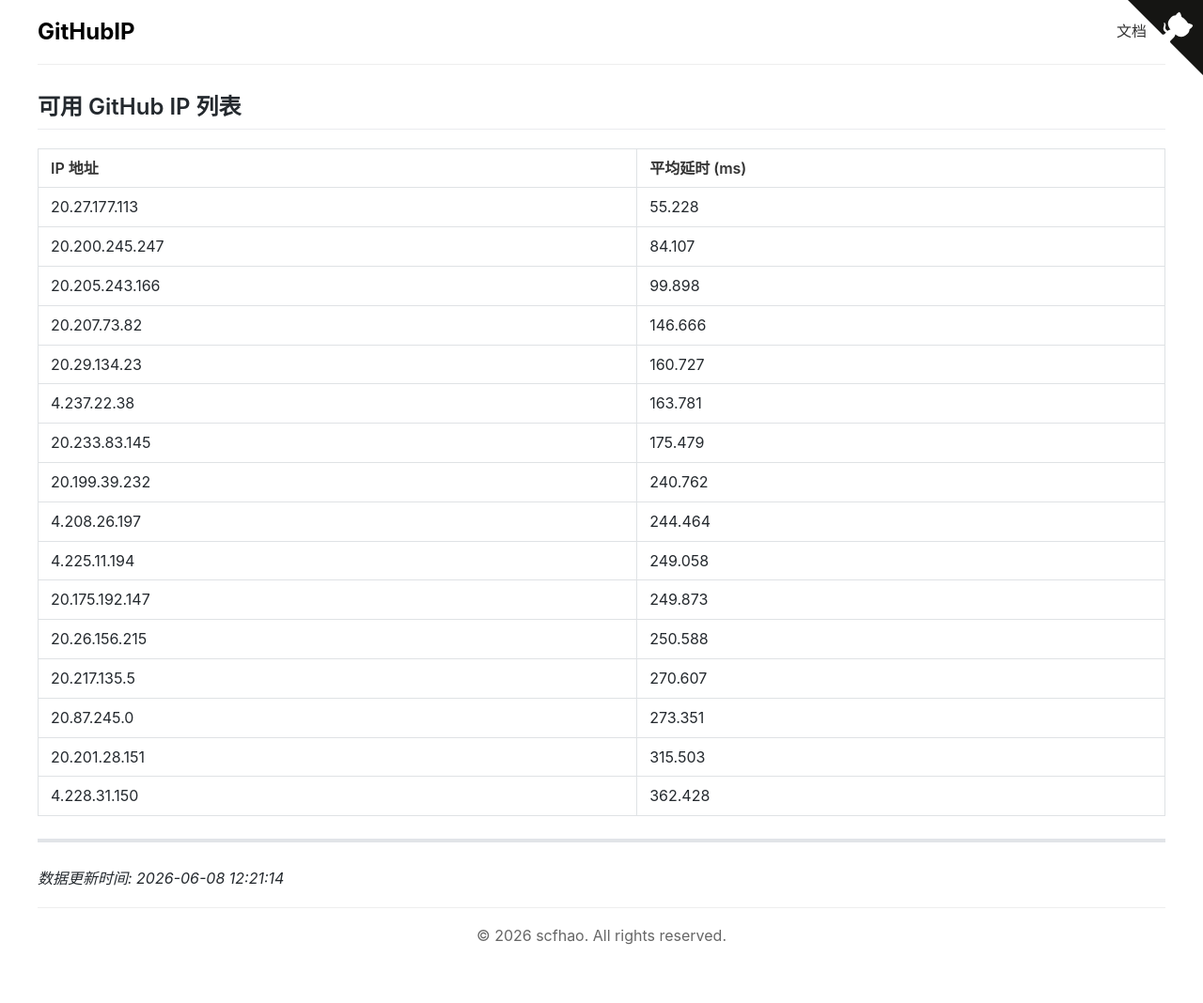
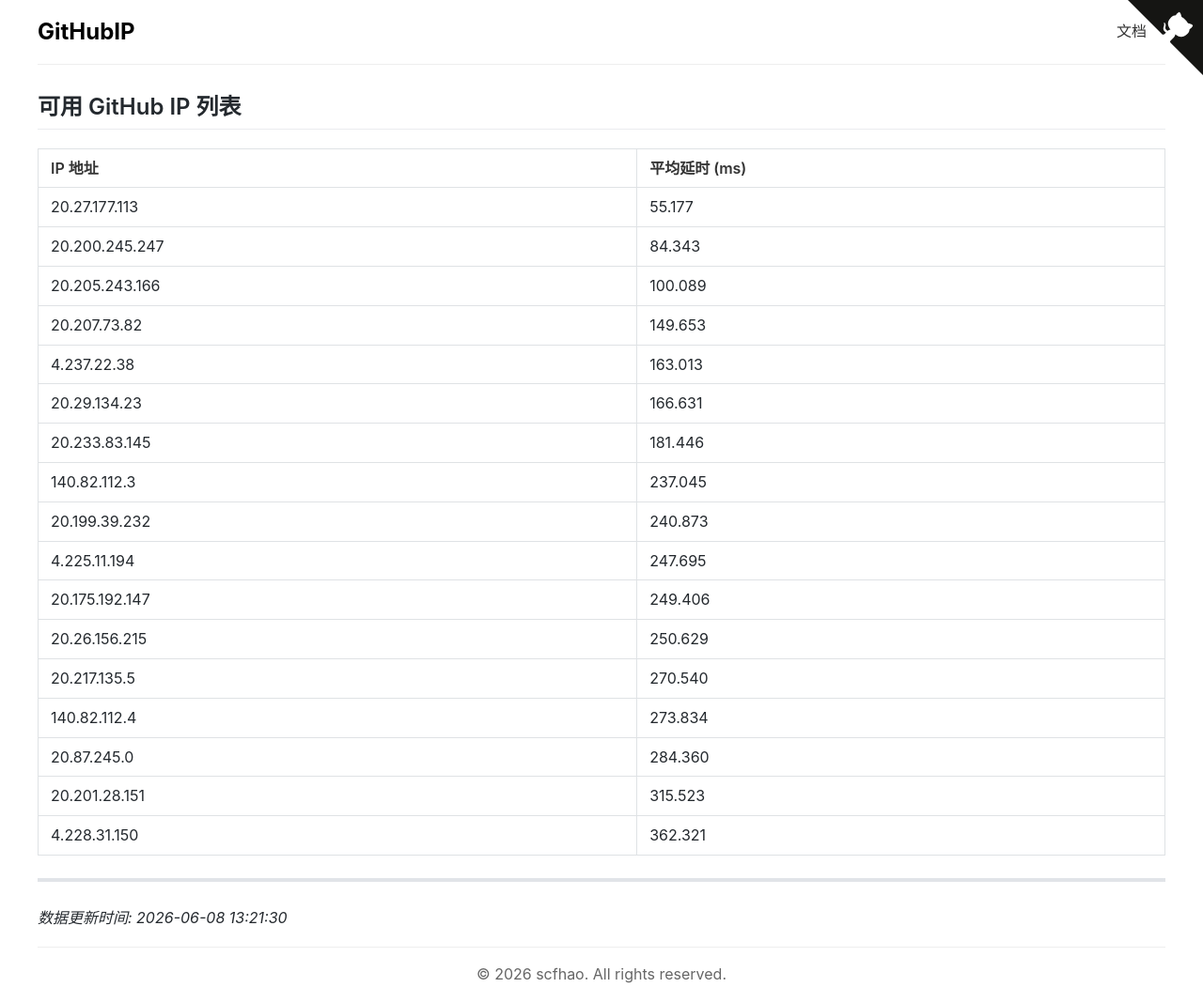
Before and after one commit to scfhao/GitHubIP, a Jekyll site: the page built from index.md, in a window 1280 px wide. Shown: the whole page at 94% size. Built offline with Jekyll 4.4.1, drawn with Linux system fonts in a browser that asks for light colours; before the commit the page ends 1026 px from its top, so only the background shows below that.

Commit message:
自动脚本执行 - 2026-06-08 13:21:30

```diff
--- a/index.md
+++ b/index.md
@@ -1,30 +1,31 @@
 ---
 layout: home
 title: GitHub IP 列表
-date: 2026-06-08 12:21:14
+date: 2026-06-08 13:21:30
 ---
 
 ## 可用 GitHub IP 列表
 
 | IP 地址 | 平均延时 (ms) |
 |---------|--------------|
-| 20.27.177.113 | 55.228 |
-| 20.200.245.247 | 84.107 |
-| 20.205.243.166 | 99.898 |
-| 20.207.73.82 | 146.666 |
-| 20.29.134.23 | 160.727 |
-| 4.237.22.38 | 163.781 |
-| 20.233.83.145 | 175.479 |
-| 20.199.39.232 | 240.762 |
-| 4.208.26.197 | 244.464 |
-| 4.225.11.194 | 249.058 |
-| 20.175.192.147 | 249.873 |
-| 20.26.156.215 | 250.588 |
-| 20.217.135.5 | 270.607 |
-| 20.87.245.0 | 273.351 |
-| 20.201.28.151 | 315.503 |
-| 4.228.31.150 | 362.428 |
+| 20.27.177.113 | 55.177 |
+| 20.200.245.247 | 84.343 |
+| 20.205.243.166 | 100.089 |
+| 20.207.73.82 | 149.653 |
+| 4.237.22.38 | 163.013 |
+| 20.29.134.23 | 166.631 |
+| 20.233.83.145 | 181.446 |
+| 140.82.112.3 | 237.045 |
+| 20.199.39.232 | 240.873 |
+| 4.225.11.194 | 247.695 |
+| 20.175.192.147 | 249.406 |
+| 20.26.156.215 | 250.629 |
+| 20.217.135.5 | 270.540 |
+| 140.82.112.4 | 273.834 |
+| 20.87.245.0 | 284.360 |
+| 20.201.28.151 | 315.523 |
+| 4.228.31.150 | 362.321 |
 
 ---
 
-*数据更新时间: 2026-06-08 12:21:14*
+*数据更新时间: 2026-06-08 13:21:30*
```
